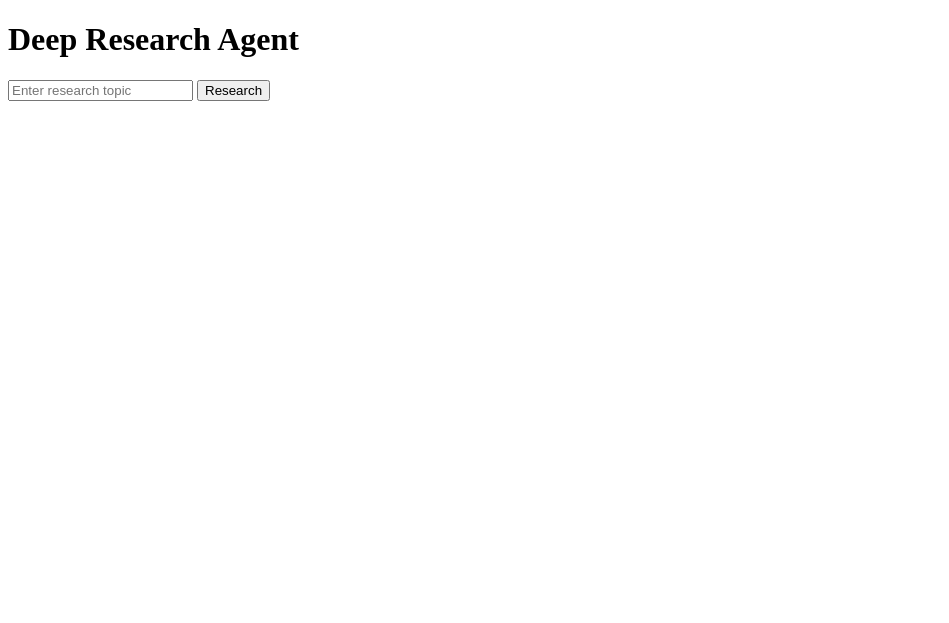
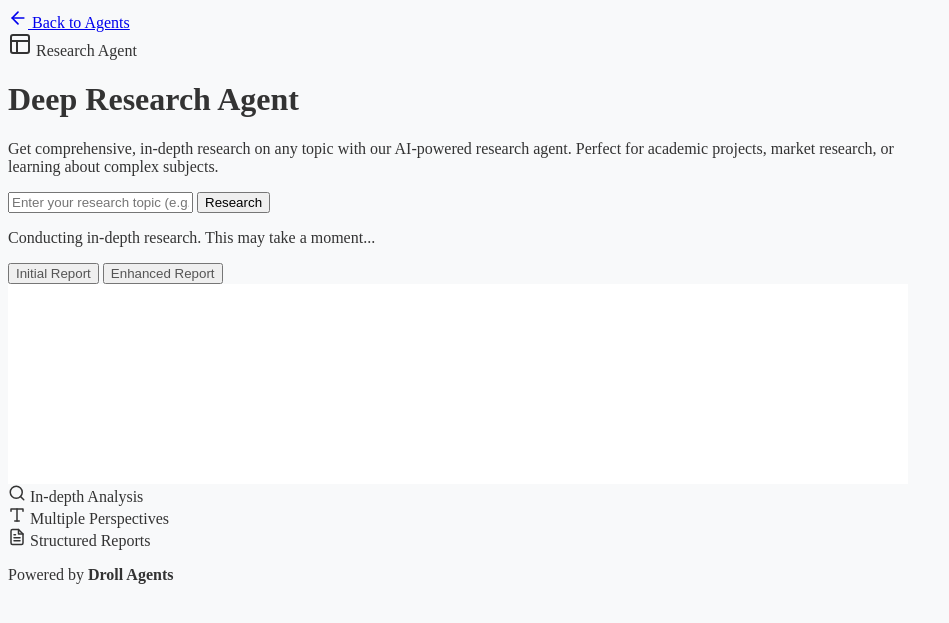
Before and after one commit to drollagents/deep-reseach-agent, a Flask app: page / in a window 1280 px wide. Shown: the top 623 px of the page, without its empty margins (0-949 px from the left). Run offline with Flask 3, Linux system fonts and the light colour scheme.

Commit message:
Update index.html

```diff
--- a/templates/index.html
+++ b/templates/index.html
@@ -1,38 +1,102 @@
 <!DOCTYPE html>
-<html>
+<html lang="en">
 <head>
-    <title>Deep Research Agent</title>
+    <meta charset="UTF-8">
+    <meta name="viewport" content="width=device-width, initial-scale=1, maximum-scale=5, viewport-fit=cover">
+    <meta name="description" content="Get comprehensive research on any topic with our Deep Research Agent powered by AI.">
+
+    <title>Deep Research Agent - Droll Agents</title>
+    <link rel="stylesheet" href="{{ url_for('static', filename='css/style.css') }}">
+    <!-- Marked.js for markdown parsing -->
+    <script src="https://cdn.jsdelivr.net/npm/marked/marked.min.js"></script>
+    <script src="{{ url_for('static', filename='js/script.js') }}" defer></script>
 </head>
 <body>
-    <h1>Deep Research Agent</h1>
-    <form id="researchForm">
-        <input type="text" id="topic" name="topic" placeholder="Enter research topic" required>
-        <button type="submit">Research</button>
-    </form>
+    <div class="container">
+        <!-- Back Button -->
+        <a href="https://droll-agents-v0.netlify.app/src/pages/agents.html" class="back-button">
+            <svg xmlns="http://www.w3.org/2000/svg" width="20" height="20" viewBox="0 0 24 24" fill="none" stroke="currentColor" stroke-width="2" stroke-linecap="round" stroke-linejoin="round">
+                <line x1="19" y1="12" x2="5" y2="12"></line>
+                <polyline points="12 19 5 12 12 5"></polyline>
+            </svg>
+            <span>Back to Agents</span>
+        </a>
 
-    <div id="results"></div>
+        <div class="agent-badge">
+            <svg xmlns="http://www.w3.org/2000/svg" width="24" height="24" viewBox="0 0 24 24" fill="none" stroke="currentColor" stroke-width="2" stroke-linecap="round" stroke-linejoin="round">
+                <rect x="3" y="3" width="18" height="18" rx="2"></rect>
+                <path d="M3 9h18"></path>
+                <path d="M9 21V9"></path>
+            </svg>
+            <span>Research Agent</span>
+        </div>
 
-    <script>
-        document.getElementById('researchForm').addEventListener('submit', async (e) => {
-            e.preventDefault();
-            const topic = document.getElementById('topic').value;
+        <h1>Deep Research Agent</h1>
+        <p>Get comprehensive, in-depth research on any topic with our AI-powered research agent. Perfect for academic projects, market research, or learning about complex subjects.</p>
 
-            try {
-                const response = await fetch('/research', {
-                    method: 'POST',
-                    headers: {
-                        'Content-Type': 'application/json',
-                    },
-                    body: JSON.stringify({ topic: topic })
-                });
+        <div class="search-container">
+            <input type="text" id="research-input" placeholder="Enter your research topic (e.g., 'Quantum Computing', 'Climate Change Solutions')">
+            <button id="submit-btn"><span>Research</span></button>
+        </div>
 
-                const data = await response.json();
-                document.getElementById('results').innerHTML = JSON.stringify(data, null, 2);
-            } catch (error) {
-                console.error('Error:', error);
-                document.getElementById('results').innerHTML = 'Error: ' + error.message;
-            }
-        });
-    </script>
+        <div id="loading" class="hidden">
+            <div class="loader"></div>
+            <p>Conducting in-depth research. This may take a moment...</p>
+        </div>
+
+        <div id="results" class="results-container hidden">
+            <div class="tabs-container">
+                <div class="nav-tabs">
+                    <button id="initial-tab" class="nav-link active" data-bs-toggle="tab" data-bs-target="initial-content">Initial Report</button>
+                    <button id="enhanced-tab" class="nav-link" data-bs-toggle="tab" data-bs-target="enhanced-content">Enhanced Report</button>
+                </div>
+
+                <div class="tab-content">
+                    <div id="initial-content" class="tab-pane show active">
+                        <div id="initial-report" class="report"></div>
+                    </div>
+                    <div id="enhanced-content" class="tab-pane">
+                        <div id="enhanced-report" class="report"></div>
+                    </div>
+                </div>
+            </div>
+        </div>
+
+        <div id="error" class="error hidden"></div>
+
+        <div class="agent-features">
+            <div class="feature-item">
+                <svg xmlns="http://www.w3.org/2000/svg" width="18" height="18" viewBox="0 0 24 24" fill="none" stroke="currentColor" stroke-width="2" stroke-linecap="round" stroke-linejoin="round">
+                    <circle cx="11" cy="11" r="8"></circle>
+                    <line x1="21" y1="21" x2="16.65" y2="16.65"></line>
+                </svg>
+                <span>In-depth Analysis</span>
+            </div>
+
+            <div class="feature-item">
+                <svg xmlns="http://www.w3.org/2000/svg" width="18" height="18" viewBox="0 0 24 24" fill="none" stroke="currentColor" stroke-width="2" stroke-linecap="round" stroke-linejoin="round">
+                    <polyline points="4 7 4 4 20 4 20 7"></polyline>
+                    <line x1="9" y1="20" x2="15" y2="20"></line>
+                    <line x1="12" y1="4" x2="12" y2="20"></line>
+                </svg>
+                <span>Multiple Perspectives</span>
+            </div>
+
+            <div class="feature-item">
+                <svg xmlns="http://www.w3.org/2000/svg" width="18" height="18" viewBox="0 0 24 24" fill="none" stroke="currentColor" stroke-width="2" stroke-linecap="round" stroke-linejoin="round">
+                    <path d="M14 2H6a2 2 0 0 0-2 2v16a2 2 0 0 0 2 2h12a2 2 0 0 0 2-2V8z"></path>
+                    <polyline points="14 2 14 8 20 8"></polyline>
+                    <line x1="16" y1="13" x2="8" y2="13"></line>
+                    <line x1="16" y1="17" x2="8" y2="17"></line>
+                    <polyline points="10 9 9 9 8 9"></polyline>
+                </svg>
+                <span>Structured Reports</span>
+            </div>
+        </div>
+
+        <div class="footer">
+            <p class="powered-by">Powered by <strong>Droll Agents</strong></p>
+        </div>
+    </div>
 </body>
 </html>
```
